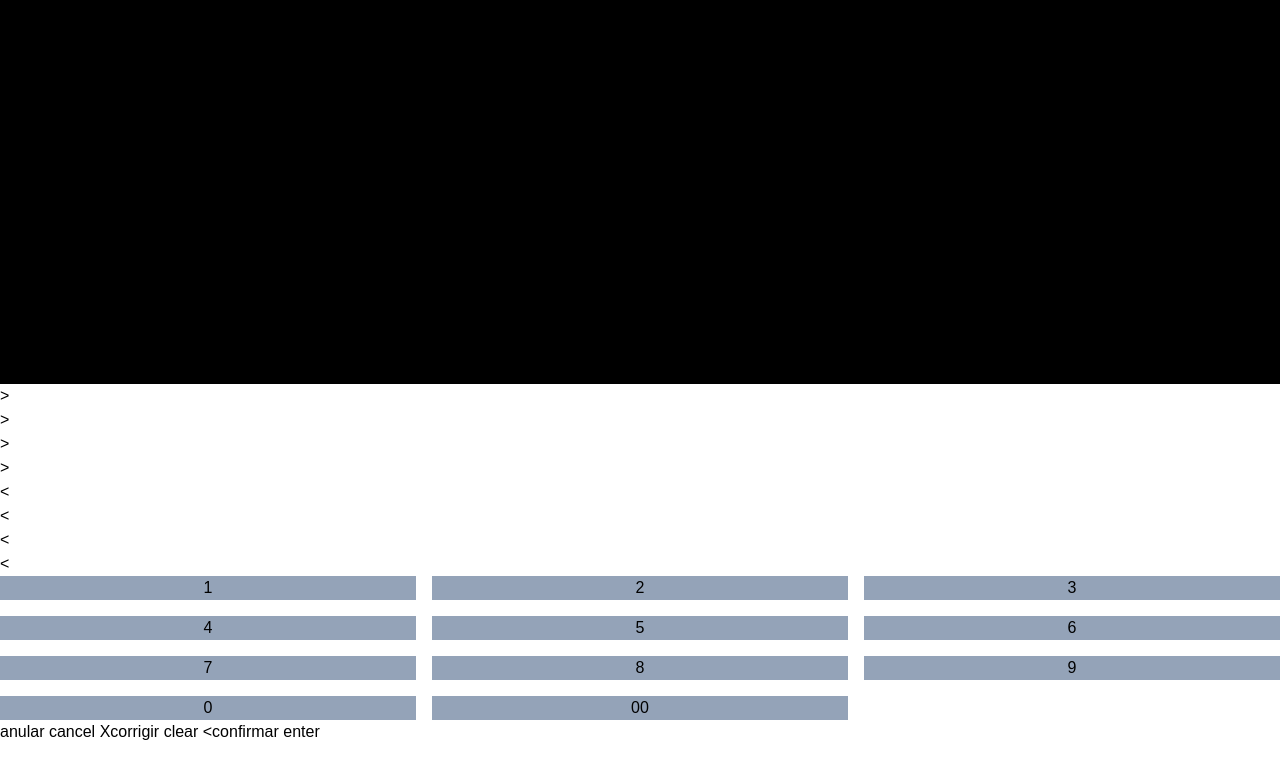
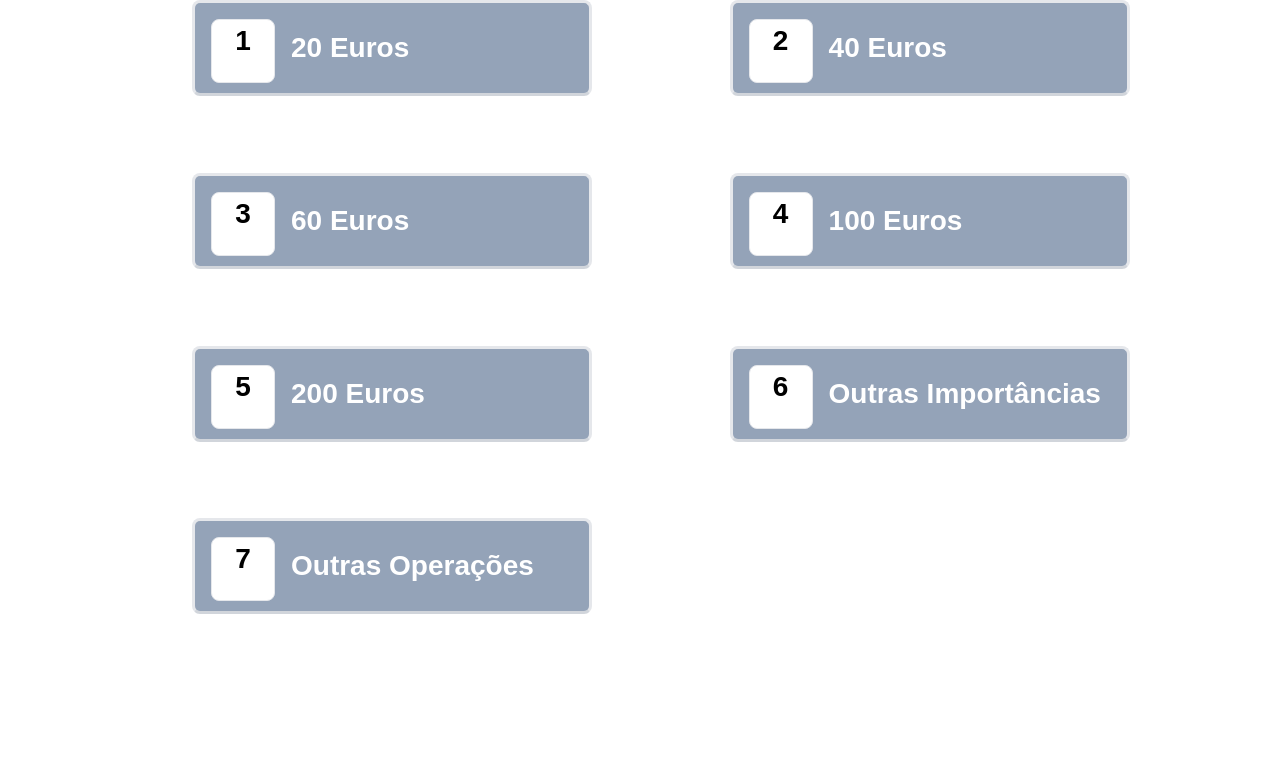
Before and after one commit to N-Amaral/atm-vite, a React (Vite) app in the folder client/: page / in a window 1280 px wide. Shown: the top 778 px of the page. Built offline with nearby package versions, Linux system fonts and the light colour scheme.

Commit message:
Work on Menu/Menus Options

```diff
--- a/client/src/components/Keyboard.tsx
+++ b/client/src/components/Keyboard.tsx
@@ -1,37 +1,39 @@
 const NumberKeys = () => {
-  const numPad: Array<String> = ["1", "2", "3", "4", "5", "6", "7", "8", "9", "0", "00"];
+  const numPad: Array<String> = ["1", "2", "3", "4", "5", "6", "7", "8", "9", "0", "00", ""];
   return (
-    <div className="numberKeys grid grid-cols-3 grid-rows-4 gap-4">
+    <>
       {numPad.map((key, i) => (
-        <button type="button" className="keypadBtn bg-slate-400 " key={`${key}-${i}`}>
+        <button type="button" className="h-[100px] w-[100px] bg-slate-500" key={`${key}-${i}`}>
           {key}
         </button>
       ))}
-    </div>
+    </>
   );
 };
 
 const SideKeys = () => {
-  const sidePad: Array<String> = ["anular cancel", "corrigir clear", "confirmar enter"];
+  const sidePad: Array<String> = ["anular cancel", "corrigir clear", "", "confirmar enter"];
   return (
-    <div className="sideKeys">
+    <>
       {sidePad.map((key, i) => (
-        <button type="button" className="sidepadBtn" key={`${key}-${i}`}>
+        <button type="button" className="h-[100px] w-[200px] bg-slate-500 " key={`${key}-${i}`}>
           <span>
             {key} <span>{i === 0 ? "X" : i === 1 ? "<" : i === 2 ? "" : "0"}</span>
           </span>
         </button>
       ))}
-    </div>
+    </>
   );
 };
 
 const Keyboard = () => {
   return (
-    <div className="keyboardWrapper">
-      <div className="keyboard">
-        <div className="numbers">
+    <div className="">
+      <div className="mb-2 flex justify-center gap-3">
+        <div className="grid grid-cols-3 gap-1">
           <NumberKeys />
+        </div>
+        <div className="grid grid-cols-1 gap-1">
           <SideKeys />
         </div>
       </div>
--- /dev/null
+++ b/client/src/components/MenuOptions.tsx
@@ -0,0 +1,37 @@
+type Props = {
+  opTitles: string[];
+  opValues: number[];
+};
+
+type InnerProps = {
+  optionNum: number;
+  title: string;
+  value: number;
+};
+
+const Option = ({ optionNum, title, value }: InnerProps) => {
+  return (
+    <li id={title} className="flex h-[6rem] w-[25rem] content-center  rounded-lg border-[3px] border-b-gray-300 bg-slate-400">
+      <div className="m-[1rem] h-[4rem] w-[4rem] rounded-lg border bg-white text-center">
+        <span className="text-[28px] font-bold">{optionNum + 1}</span>
+      </div>
+      <div className="self-center">
+        <a className="text-[28px] font-[700] capitalize text-white">{title}</a>
+      </div>
+    </li>
+  );
+};
+
+const MenuOptions = ({ opTitles, opValues }: Props) => {
+  return (
+    <div className="flex justify-center">
+      <ul className="grid h-[50%] w-[70%] grid-cols-2 gap-[20%]">
+        {opTitles.map((title, i) => (
+          <Option optionNum={i} title={title} value={opValues[i]} key={`${title}-${i}`} />
+        ))}
+      </ul>
+    </div>
+  );
+};
+
+export default MenuOptions;
--- a/client/src/components/Screen.tsx
+++ b/client/src/components/Screen.tsx
@@ -1,7 +1,10 @@
-import React from "react";
+import React, { ReactComponentElement, ReactElement } from "react";
 
-const Screen = () => {
-  return <div className="bg-black h-96">hi</div>;
+type Props = {
+  children: ReactElement;
+};
+const Screen = ({ children }: Props) => {
+  return <div className="h-100 w-[90%] bg-black">hi</div>;
 };
 
 export default Screen;
--- a/client/src/components/ScreenKeys.tsx
+++ b/client/src/components/ScreenKeys.tsx
@@ -1,37 +1,36 @@
 import React from "react";
 
-type Props = {};
-
-const RightSide = () => {
+const btnStyles: string = "h-[100px] w-[150px] rounded-lg border bg-slate-500";
+export const LeftSide = () => {
   const content: string[] = ["1", "3", "5", "7"];
 
   return (
-    <div className="sideKeyWrapperRight">
+    <div className="grid gap-4">
       {content.map((num, i) => (
-        <div className="screenKeyRight" id={`${parseInt(num)}`} key={`${num}-${i}`}>
-          <span className="screenKeySymbolRight">{">"}</span>
-        </div>
+        <button className={btnStyles} id={`${parseInt(num)}`} key={`${num}-${i}`}>
+          <span className="">{">"}</span>
+        </button>
       ))}
     </div>
   );
 };
 
-const LeftSide = () => {
+export const RightSide = () => {
   const content: string[] = ["2", "4", "6", "8"];
   return (
-    <div className="sideKeyWrapperLeft">
+    <div className="grid gap-4">
       {content.map((num, i) => (
-        <div className="screenKeyLeft" id={`${parseInt(num)}`} key={`${num}-${i}`}>
-          <span className="screenKeySymbolLeft">{"<"}</span>
-        </div>
+        <button className={btnStyles} id={`${parseInt(num)}`} key={`${num}-${i}`}>
+          <span className="">{"<"}</span>
+        </button>
       ))}
     </div>
   );
 };
 
-const ScreenKeys = (props: Props) => {
+const ScreenKeys = () => {
   return (
-    <div className="sideWrapper">
+    <div className="">
       <RightSide />
       <LeftSide />
     </div>
--- /dev/null
+++ b/client/src/helpers/defaultCards.ts
@@ -0,0 +1,19 @@
+export const CreditCards: Array<{
+  cardName: string;
+  cardNumber: string;
+  cardPin: string;
+  cardOperations: { deposits: string[]; withdrawls: string[]; transfers: string[]; payments: string[] };
+}> = [
+  {
+    cardName: "John Doe",
+    cardNumber: "002200003809980467200",
+    cardPin: "1111",
+    cardOperations: { deposits: [""], withdrawls: [""], transfers: [""], payments: [""] },
+  },
+  {
+    cardName: "Jane Doe",
+    cardNumber: "003500007850579556400",
+    cardPin: "2222",
+    cardOperations: { deposits: [""], withdrawls: [""], transfers: [""], payments: [""] },
+  },
+];
--- /dev/null
+++ b/client/src/helpers/operationList.ts
@@ -0,0 +1,22 @@
+export const operationList: {
+  PT: {
+    levantamentos: { opTitles: string[]; opValues: number[] };
+    consultas: string[];
+    transferencias: {};
+    pagamentos: {};
+    depositos: {};
+    sair: {};
+  };
+} = {
+  PT: {
+    levantamentos: {
+      opTitles: ["20 euros", "40 euros", "60 euros", "100 euros", "200 euros", "Outras importâncias", "Outras Operações"],
+      opValues: [20, 40, 60, 100, 200],
+    },
+    consultas: ["Consultas de Saldo", "Consulta de Movimentos de Conta", "Consulta de NIB e IBAN"],
+    transferencias: {},
+    pagamentos: {},
+    depositos: {},
+    sair: {},
+  },
+};
--- /dev/null
+++ b/client/src/helpers/validCardId.ts
@@ -0,0 +1,29 @@
+export const bankIds: {
+  bankNum: string[];
+} = {
+  bankNum: [
+    "0007",
+    "0010",
+    "0018",
+    "0019",
+    "0022",
+    "0023",
+    "0025",
+    "0032",
+    "0033",
+    "0035",
+    "0036",
+    "0038",
+    "0043",
+    "0045",
+    "0046",
+    "0059",
+    "0061",
+    "0065",
+    "0079",
+    "0193",
+    "0269",
+    "0781",
+    "5180",
+  ],
+};
--- a/client/src/scenes/home/index.tsx
+++ b/client/src/scenes/home/index.tsx
@@ -1,12 +1,13 @@
 import React from "react";
-import Layout from "../layout";
+import { operationList } from "../../helpers/operationList";
+import MenuOptions from "../../components/MenuOptions";
 
 type Props = {};
 
 const Home = (props: Props) => {
   return (
     <div>
-      <Layout />
+      <MenuOptions opTitles={operationList.PT.levantamentos.opTitles} opValues={operationList.PT.levantamentos.opValues} />
     </div>
   );
 };
--- a/client/src/scenes/layout/index.tsx
+++ b/client/src/scenes/layout/index.tsx
@@ -1,15 +1,26 @@
-import React from "react";
+import React, { ReactElement } from "react";
 import Screen from "../../components/Screen";
 import Keyboard from "../../components/Keyboard";
-import ScreenKeys from "../../components/ScreenKeys";
+import { RightSide, LeftSide } from "../../components/ScreenKeys";
 
-type Props = {};
+type Props = {
+  children: ReactElement;
+};
 
-const Layout = (props: Props) => {
+const ScreenLayout = ({ children }: Props) => {
   return (
-    <div className="layout">
-      <Screen />
-      <ScreenKeys />
+    <div className="mt-3 mb-3 flex justify-center">
+      <LeftSide />
+      <Screen children={children} />
+      <RightSide />
+    </div>
+  );
+};
+
+const Layout = ({ children }: Props) => {
+  return (
+    <div className="grid">
+      <ScreenLayout children={children} />
       <Keyboard />
     </div>
   );
```
